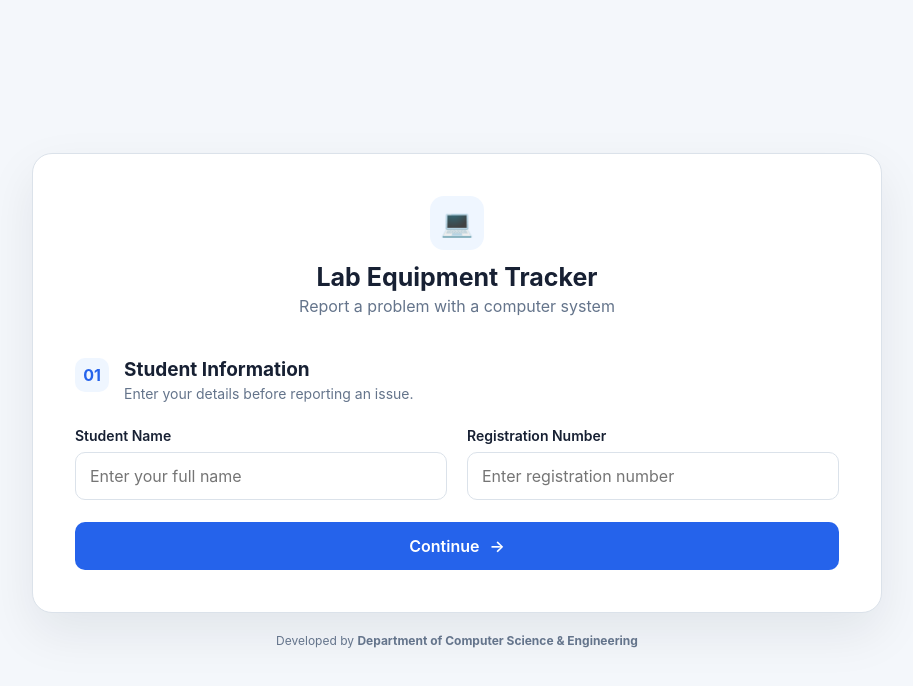
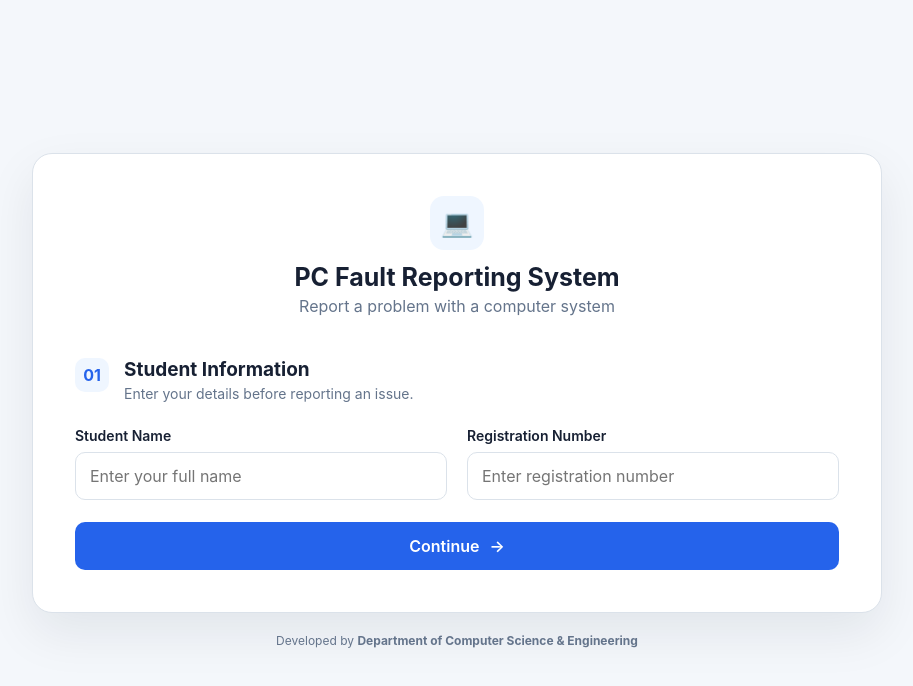
Before and after one commit to priyam-26/LabSync, a plain HTML site: page index.html in a window 1280 px wide. Shown: the whole page, without its empty margins (183-1096 px from the left). Drawn offline with nearby package versions, Linux system fonts and the light colour scheme.

Commit message:
Modify title and favicon in index.html
Updated the title and favicon in index.html, changed 'Lab Equipment Tracker' to 'PC Fault Reporting System'.

```diff
--- a/index.html
+++ b/index.html
@@ -5,7 +5,7 @@
     <meta name="viewport" content="width=device-width, initial-scale=1.0">
 
     <title>LabSync</title>
-    <link rel="icon" type="image/png" href="favicon.png">
+    <link rel="icon" type="image/png" href="asstes/favicon.png">
 
     <link rel="stylesheet" href="css/style.css">
 
@@ -24,7 +24,7 @@
                 </div>
 
                 <div>
-                    <h1>Lab Equipment Tracker</h1>
+                    <h1>PC Fault Reporting System</h1>
                     <p>Report a problem with a computer system</p>
                 </div>
             </div>
```
